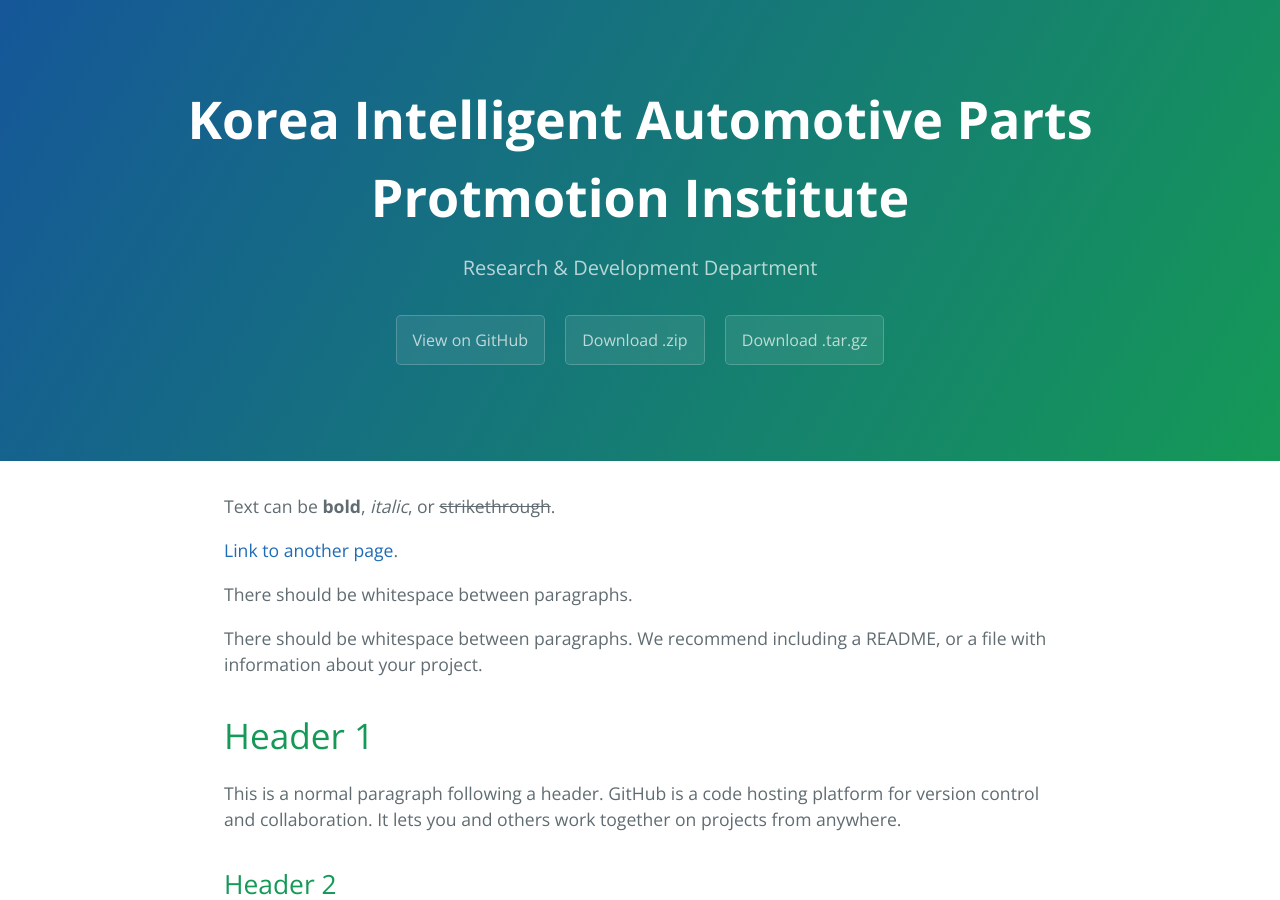
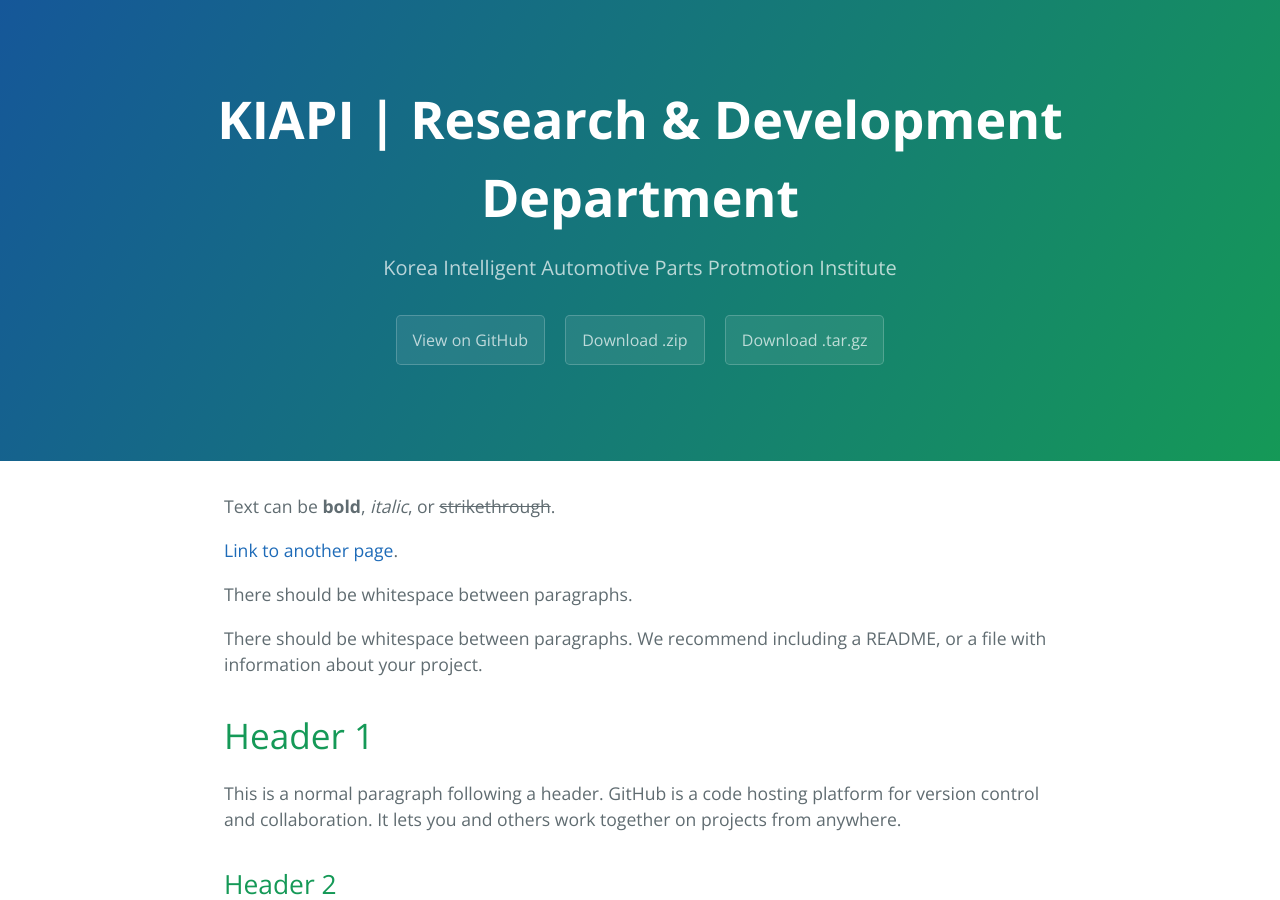
Before and after one commit to thkim1351/Kiapi-Open-Datasets.github.io, a Jekyll site: the page built from docs/index.md, in a window 1280 px wide and 900 px high. Built offline with Jekyll 4.4.1, drawn with Linux system fonts in a browser that asks for light colours.

Commit message:
Update _config.yml

```diff
--- a/docs/_config.yml
+++ b/docs/_config.yml
@@ -1,5 +1,5 @@
-title: Korea Intelligent Automotive Parts Protmotion Institute
-description: Research & Development Department
+title: KIAPI | Research & Development Department
+description: Korea Intelligent Automotive Parts Protmotion Institute
 show_downloads: true
 google_analytics:
 theme: jekyll-theme-cayman
```
